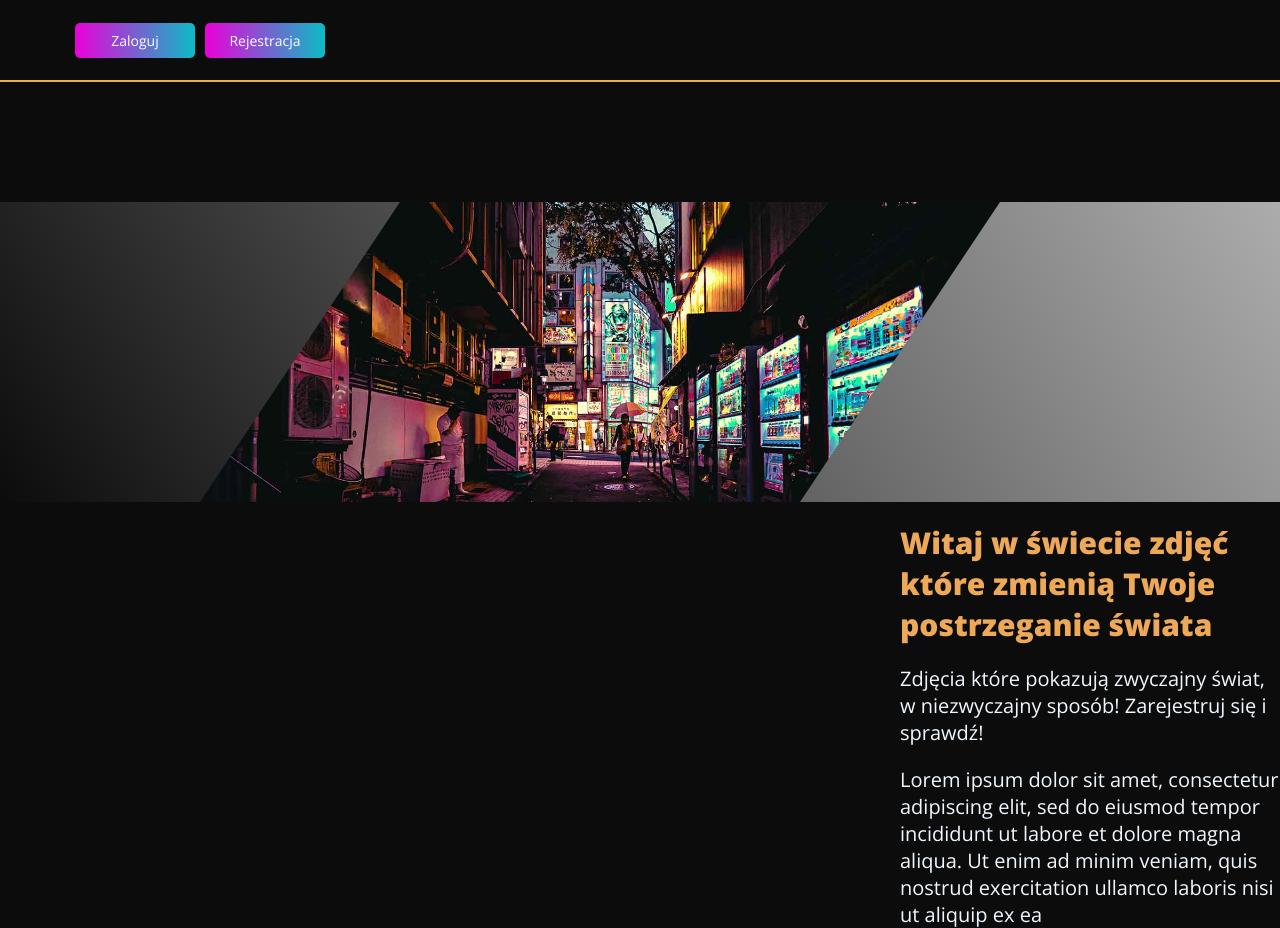
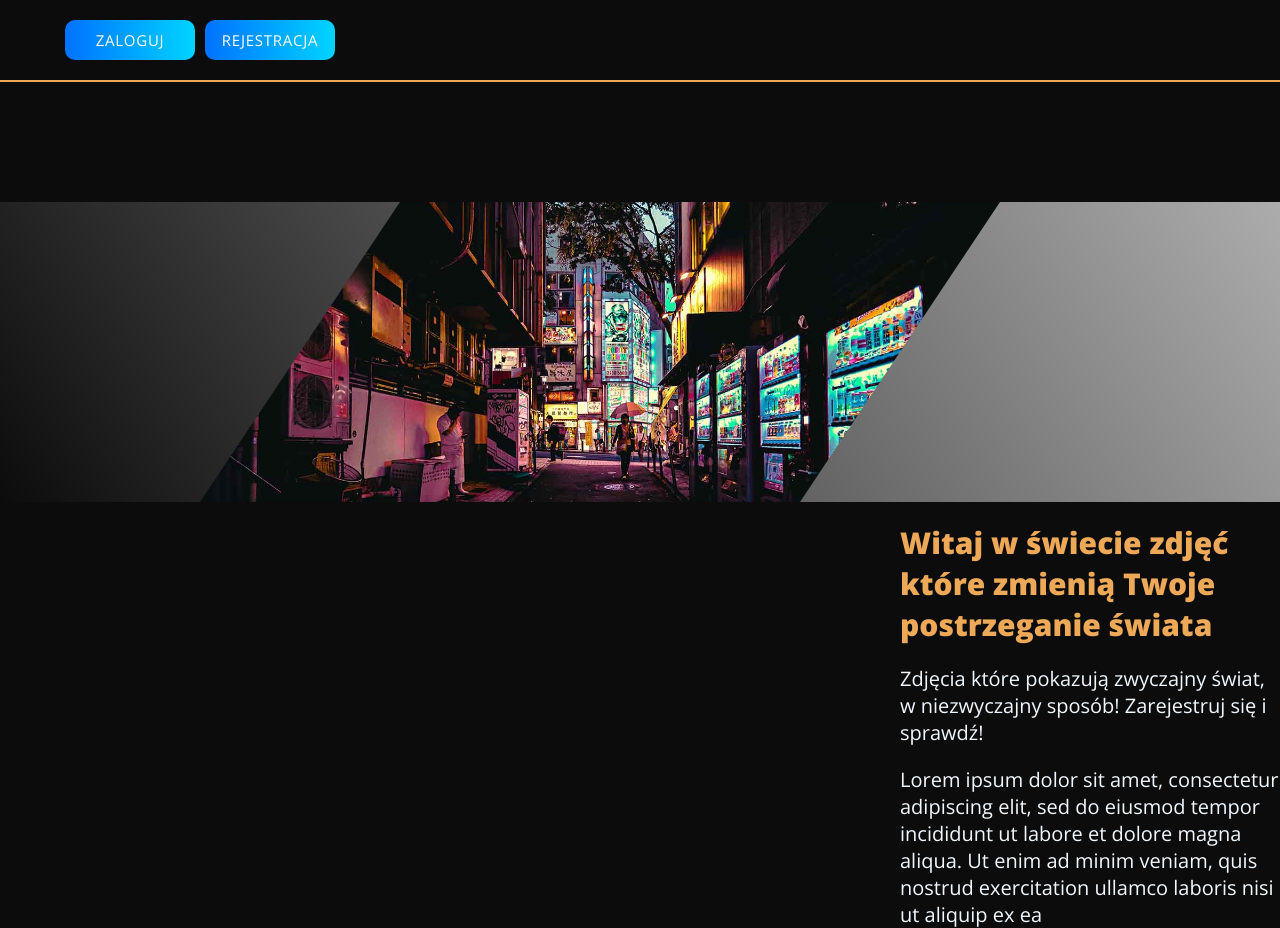
Before and after one commit to InsaneSuperSand/Gallery_task, a plain HTML site: page index.html in a window 1280 px wide. Drawn offline with nearby package versions, Linux system fonts and the light colour scheme.

Commit message:
cosmetics colors

```diff
--- a/css/global-elements.css
+++ b/css/global-elements.css
@@ -3,6 +3,7 @@ body {
   margin: 0;
   font-family: "Open Sans", sans-serif;
   background-color: rgb(12, 12, 12);
+  text-rendering: optimizeLegibility;
 }
 input {
   width: 120px;
@@ -17,18 +18,14 @@ button {
   font-family: "Open Sans", sans-serif;
   font-weight: 400;
   color: rgb(255, 255, 255);
-  font-size: 14px;
-  width: 120px;
-  height: 35px;
+  font-size: 15px;
+  width: 130px;
+  height: 40px;
   cursor: pointer;
   border: none;
-  border-radius: 5px;
-  background: rgb(234, 0, 217);
-  background: linear-gradient(
-    90deg,
-    rgba(234, 0, 217, 1) 0%,
-    rgba(10, 189, 198, 1) 100%
-  );
+  border-radius: 10px;
+  letter-spacing: 0.05em;
+  background: linear-gradient(90deg, #0072ff 0%, #00d4ff 100%);
 }
 
 img {
--- a/index.html
+++ b/index.html
@@ -20,8 +20,8 @@
 
     <div class="header">
         <div class="nav-panel">
-            <button class="nav-panel-button" onclick="document.location='login.html'">Zaloguj</button>
-            <button class="nav-panel-button" onclick="document.location='register.html'">Rejestracja</button>
+            <button class="nav-panel-button" onclick="document.location='login.html'">ZALOGUJ</button>
+            <button class="nav-panel-button" onclick="document.location='register.html'">REJESTRACJA</button>
             </button>
         </div>
     </div>
```
Also changed, not shown: register.html (+1 -1 lines).
